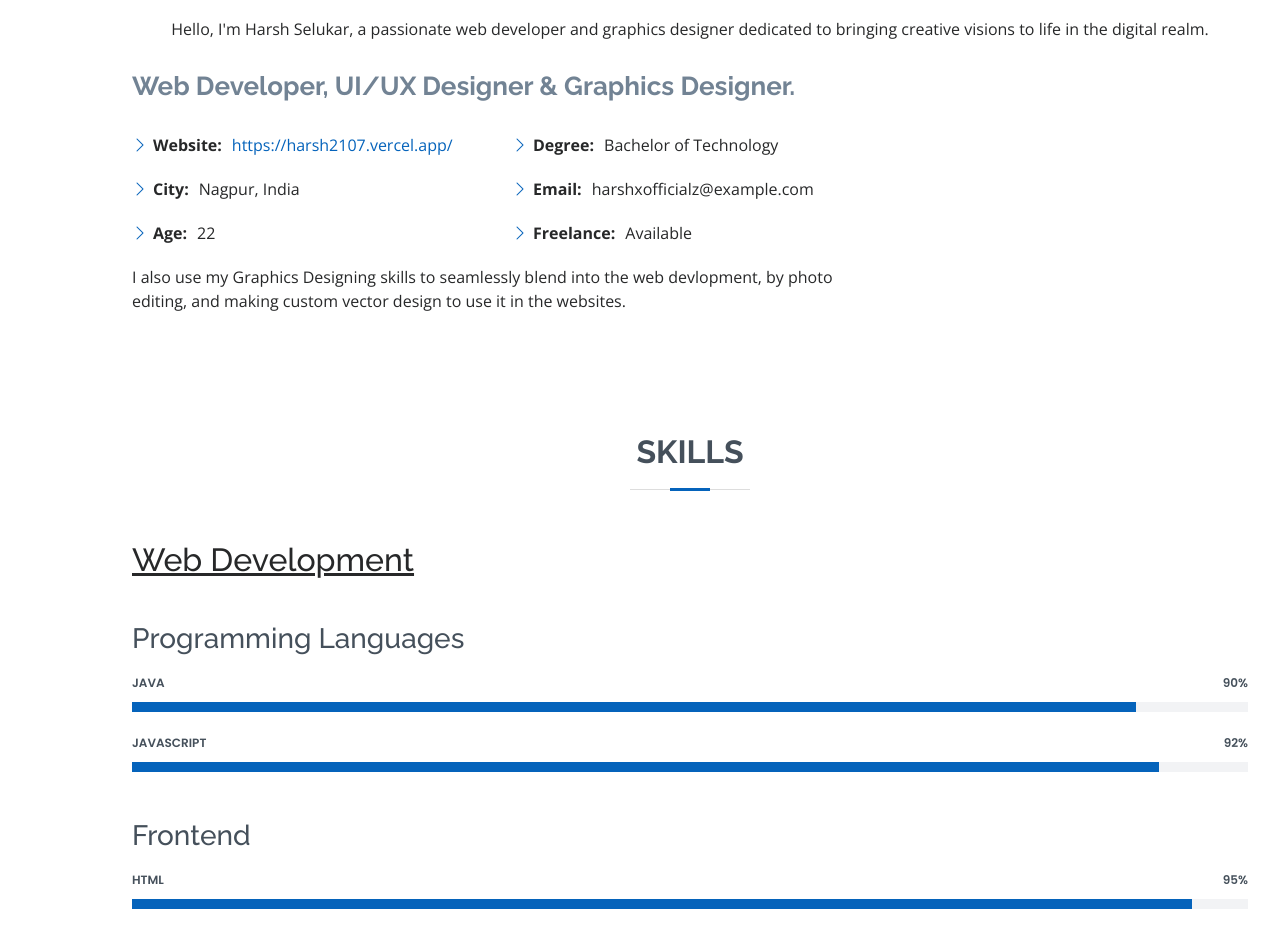
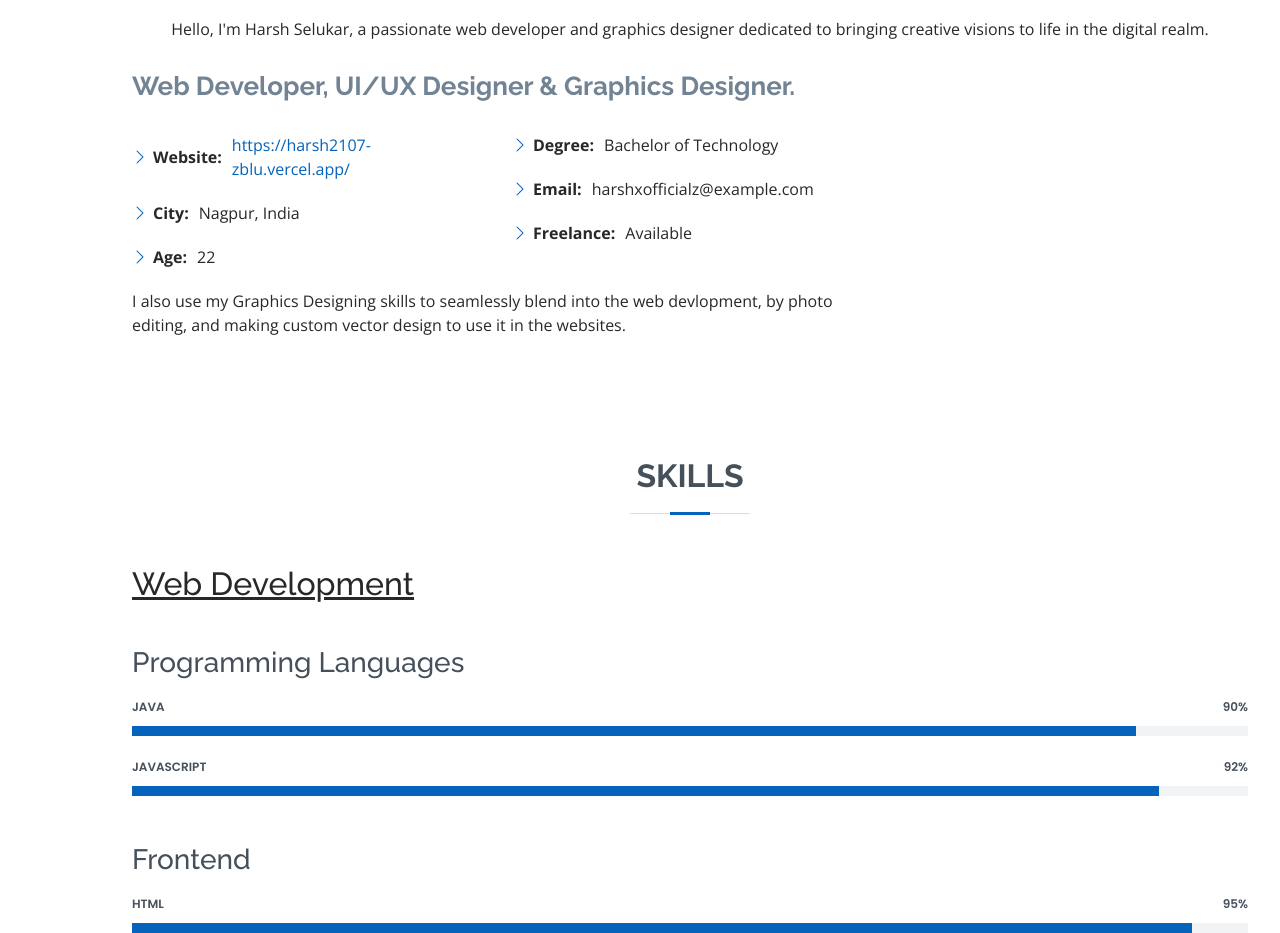
Before and after one commit to Harsh21S/Portfolio, a plain HTML site: page index.html in a window 1280 px wide. Shown: the part 921-1854 px from the top of the page. Drawn offline with nearby package versions, Linux system fonts and the light colour scheme.

Commit message:
Update index.html

```diff
--- a/index.html
+++ b/index.html
@@ -140,8 +140,10 @@
                     <li>
                       <i class="bi bi-chevron-right"></i>
                       <strong>Website:</strong>
-                      <a href="https://harsh2107.vercel.app/" target="_blank"
-                        >https://harsh2107.vercel.app/</a
+                      <a
+                        href="https://harsh2107-zblu.vercel.app/"
+                        target="_blank"
+                        >https://harsh2107-zblu.vercel.app/</a
                       >
                     </li>
                     <li>
```
